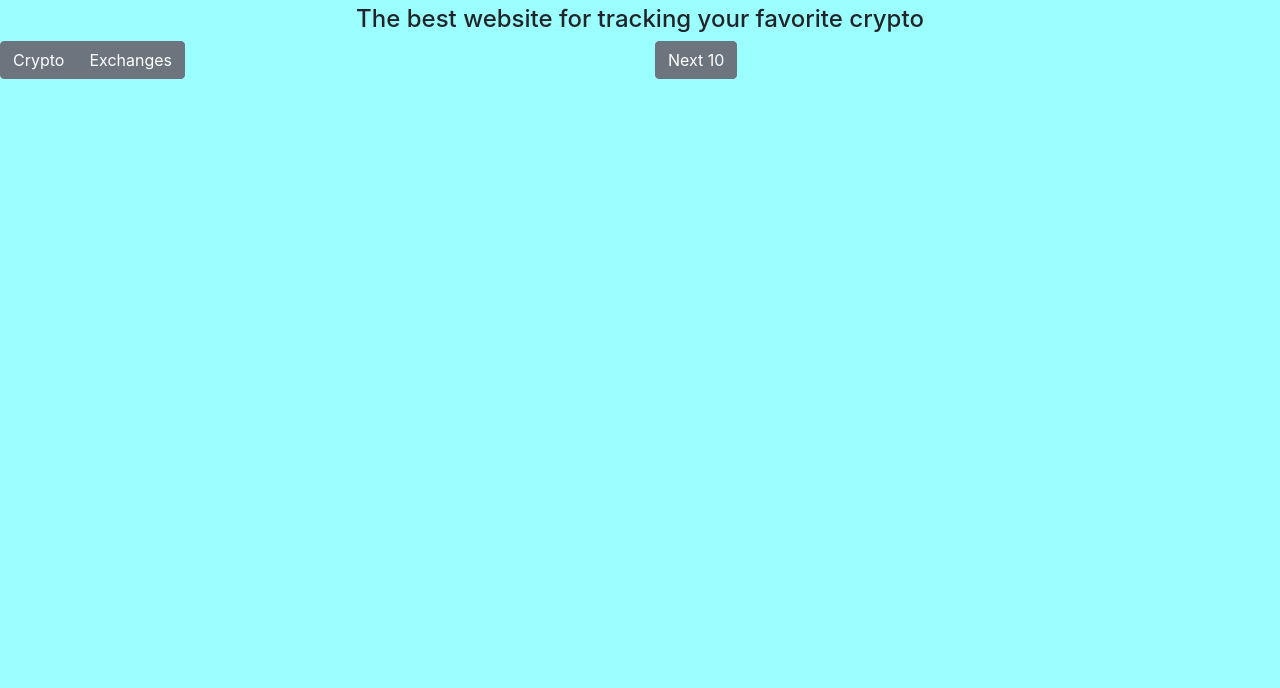
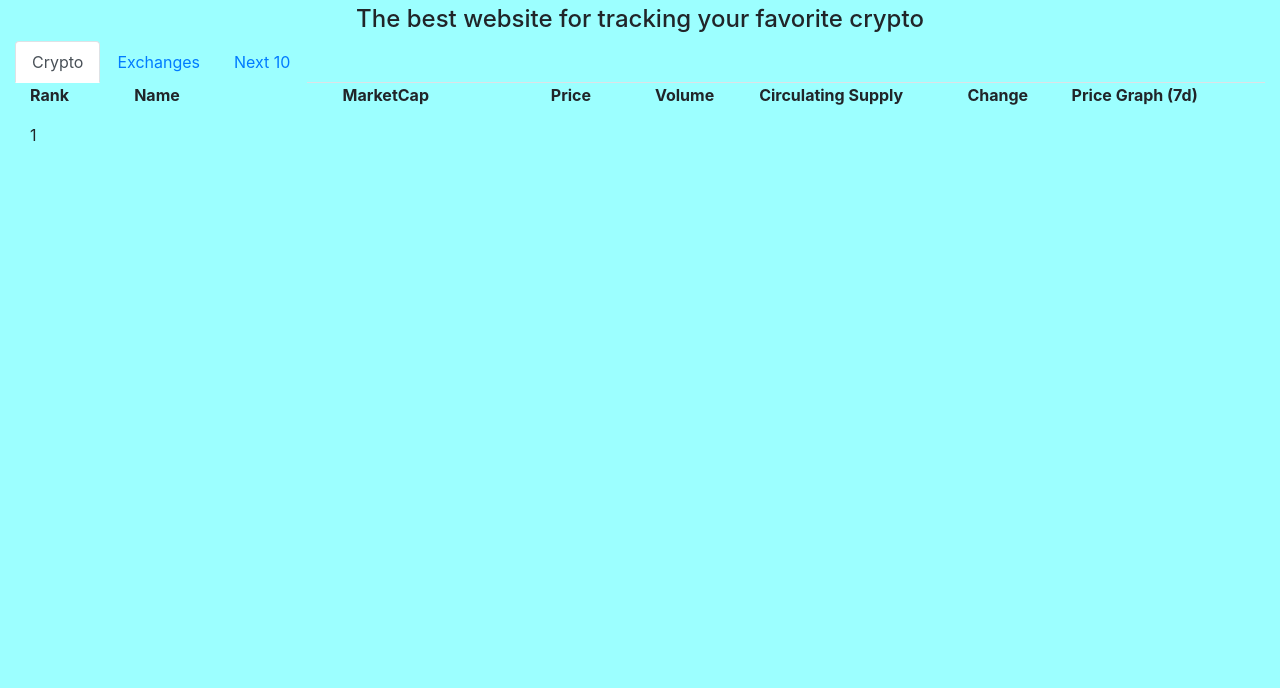
Before and after one commit to mupartee/BenMarketCap, a plain HTML site: page index.html in a window 1280 px wide. Shown: the part 112-800 px from the top of the page. Drawn offline with nearby package versions, Linux system fonts and the light colour scheme; no server answers.

Commit message:
Buttons to tabs and list containers
I changed the buttons to tabs, and added the headingings for each column. I also made the JS for the main API to get data from.

```diff
--- a/assets/logic.js
+++ b/assets/logic.js
@@ -1,3 +1,20 @@
+
 $(document).ready(function() {
 
+  let BASE_URL = "https://api.coingecko.com/api/v3";
+  let MARKET_CAP_DATA = "/coins/markets?vs_currency=usd&order=market_cap_desc&per_page=100&page=1&sparkline=false&price_change_percentage=7d";
+
+  let marketCapData = BASE_URL + MARKET_CAP_DATA;
+
+  fetch(marketCapData)
+    .then( res => {
+      res.json().then( data => {
+        let name = data[0].name;
+        console.log(name);
+        return name;
+        $("#name").text(name);
+      })
+    })
+
+
 });
--- a/assets/style.css
+++ b/assets/style.css
@@ -15,11 +15,9 @@
 
 
 #title {
-  left: 0px;
   margin: auto;
-  margin-top: 12px;
+  margin-top: 25px;
   margin-left: 0px;
-  padding: 10px;
   padding-left: 0px;
 }
 
--- a/index.html
+++ b/index.html
@@ -14,6 +14,8 @@
 
 
   <body>
+
+    <div class="container-fluid">
 
       <div class="row">
 
@@ -42,23 +44,85 @@
     </div>
 
 
-    <div class="row" id="buttonRow">
+    <div class="row">
 
-      <div class="col-md-6 col-sm-6 col-6">
-        <div class="btn-toolbar" role="toolbar" aria-label="Toolbar with button groups">
-          <div class="btn-group mr-2" role="group" aria-label="First group" id="firstGroup">
-            <button type="button" class="btn btn-secondary">Crypto</button>
-            <button type="button" class="btn btn-secondary">Exchanges</button>
-          </div>
+      <div class="col-md-12 col-sm-12 col-12">
+        <ul class="nav nav-tabs" id="myTab" role="tablist">
+          <li class="nav-item" role="presentation">
+            <a class="nav-link active" id="crypto-tab" data-toggle="tab" href="#crypto" role="tab" aria-controls="crypto" aria-selected="true">Crypto</a>
+          </li>
+          <li class="nav-item" role="presentation">
+            <a class="nav-link" id="exchanges-tab" data-toggle="tab" href="#exchanges" role="tab" aria-controls="exchanges" aria-selected="false">Exchanges</a>
+          </li>
+          <li class="nav-item" role="presentation">
+            <a class="nav-link" id="nextTen-tab" data-toggle="tab" href="#nextTen" role="tab" aria-controls="nextTen" aria-selected="false">Next 10</a>
+          </li>
+        </ul>
+        <div class="tab-content" id="myTabContent">
+          <div class="tab-pane fade show active" id="crypto" role="tabpanel" aria-labelledby="crypto-tab"></div>
+
+          <div class="container-fluid">
+
+            <div class="row">
+
+              <div class="col-md-1 col-sm-1 col-1">
+                <div class="float-left top-row">
+                  <p><strong>Rank</strong></p>
+                  <p id="rank">1</p>
                 </div>
               </div>
 
-      <div class="col-md-6 col-sm-6 col-6">
-        <div class="btn-toolbar" role="toolbar" aria-label="Toolbar with button groups">
-          <div class="btn-group mr-2" role="group" aria-label="Second group" id="secondGroup">
-            <button type="button" class="btn btn-secondary">Next 10</button>
+              <div class="col-md-2 col-sm-2 col-2">
+                <div class="float-left top-row">
+                  <p><strong>Name</strong></p>
+                  <p id="name"></p>
                 </div>
               </div>
+
+              <div class="col-md-2 col-sm-2 col-2">
+                <div class="float-left top-row" id="MarketCap">
+                  <p><strong>MarketCap</strong></p>
+                </div>
+              </div>
+
+              <div class="col-md-1 col-sm-1 col-1">
+                <div class="float-left top-row" id="price">
+                  <p><strong>Price</strong></p>
+                </div>
+              </div>
+
+              <div class="col-md-1 col-sm-1 col-1">
+                <div class="float-left top-row" id="volume">
+                  <p><strong>Volume</strong></p>
+                </div>
+              </div>
+
+              <div class="col-md-2 col-sm-2 col-2">
+                <div class="float-left top-row" id="CirculatingSupply">
+                  <p><strong>Circulating Supply</strong></p>
+                </div>
+              </div>
+
+              <div class="col-md-1 col-sm-1 col-1">
+                <div class="float-left top-row" id="change">
+                  <p><strong>Change</strong></p>
+                </div>
+              </div>
+
+              <div class="col-md-2 col-sm-2 col-2">
+                <div class="float-left top-row" id="priceGraph">
+                  <p><strong>Price Graph (7d)</strong></p>
+                </div>
+              </div>
+
+          <div class="tab-pane fade" id="exchanges" role="tabpanel" aria-labelledby="exchanges-tab">Put exchange info here</div>
+          <div class="tab-pane fade" id="nextTen" role="tabpanel" aria-labelledby="nextTen-tab">Put next ten cryptos here</div>
+        </div>
+
+
+
+      </div>
+
     </div>
 
   </div>
```
Also changed, not shown: 1 other file. Lines whose indentation alone changed are shown as unchanged.
